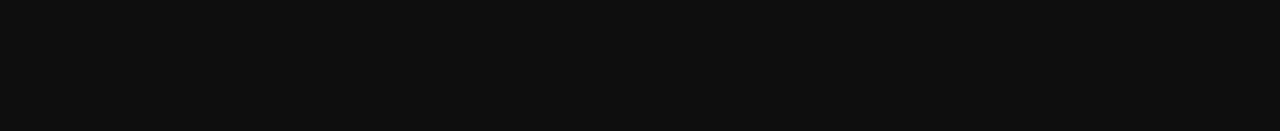
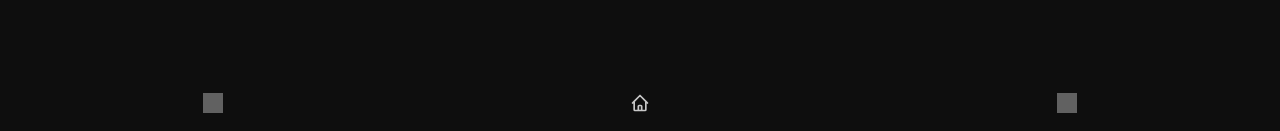
Before and after one commit to Archa-hackathon/frontend, a SvelteKit app: page / in a window 1280 px wide. Shown: the part 666-797 px from the top of the page. Built offline with nearby package versions, Linux system fonts and the light colour scheme; grey boxes are pictures that could not be loaded.

Commit message:
Add navbar

```diff
--- a/src/routes/+layout.svelte
+++ b/src/routes/+layout.svelte
@@ -3,3 +3,26 @@
 </script>
 
 <slot />
+
+<div class="btm-nav">
+	<button on:click={()=>{window.location.href="/piticko";}}>
+		<img class="invert size-[20px]" src="https://cdn-icons-png.freepik.com/512/308/308556.png">
+	  </button>
+	<button on:click={()=>{window.location.href="/";}} class="">
+	  <svg
+		xmlns="http://www.w3.org/2000/svg"
+		class="h-5 w-5"
+		fill="none"
+		viewBox="0 0 24 24"
+		stroke="currentColor">
+		<path
+		  stroke-linecap="round"
+		  stroke-linejoin="round"
+		  stroke-width="2"
+		  d="M3 12l2-2m0 0l7-7 7 7M5 10v10a1 1 0 001 1h3m10-11l2 2m-2-2v10a1 1 0 01-1 1h-3m-6 0a1 1 0 001-1v-4a1 1 0 011-1h2a1 1 0 011 1v4a1 1 0 001 1m-6 0h6" />
+	  </svg>
+	</button>
+	<button on:click={()=>{window.location.href="/market";}}>
+	  <img class="invert size-[20px]" src="https://cdn-icons-png.freepik.com/512/17402/17402759.png" />
+	</button>
+  </div>
```
